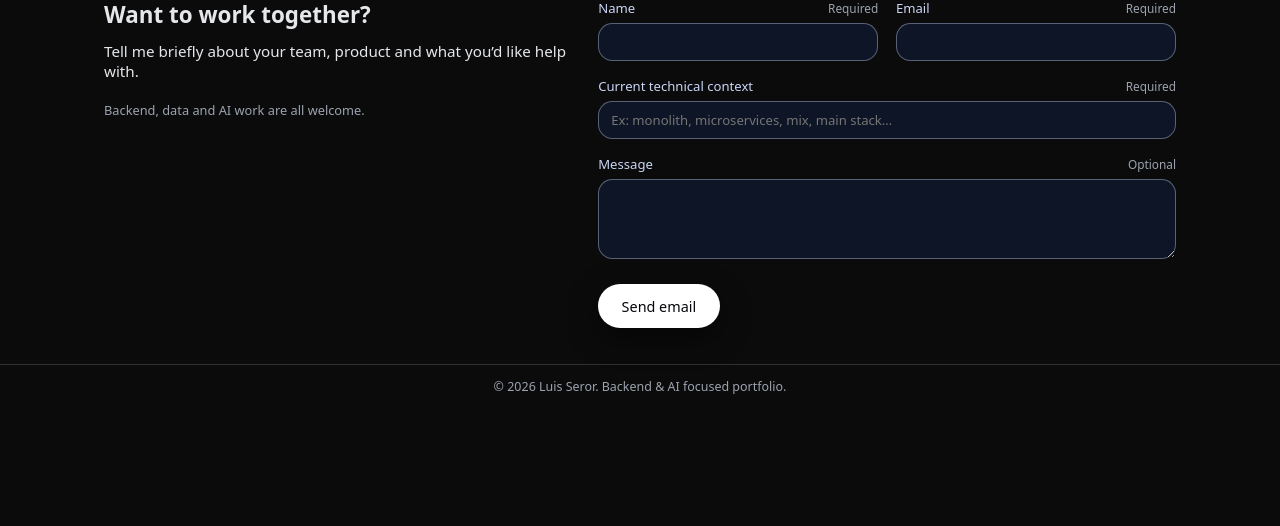
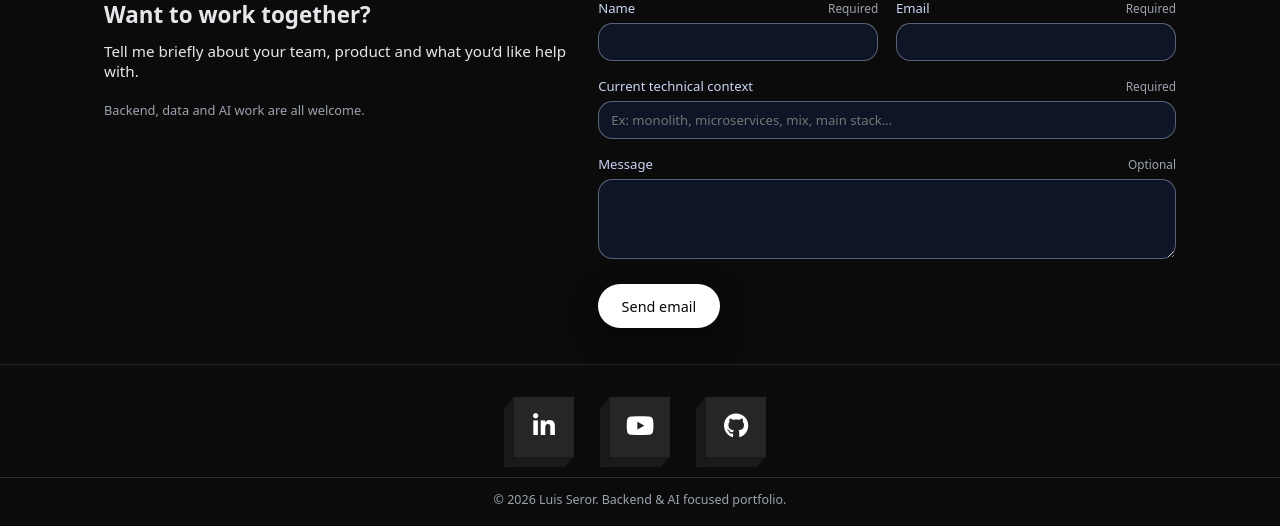
Before and after one commit to LuisOctavioGSeror/portifolio, a Flask app: page /about in a window 1280 px wide. Shown: the part 866-1392 px from the top of the page. Before the commit the page ends 1260 px from the top, so only its background shows below. Run offline with Flask 3, Linux system fonts and the light colour scheme.

Commit message:
adding footer icons

```diff
--- a/app/__init__.py
+++ b/app/__init__.py
@@ -2,6 +2,13 @@ from flask import Flask, g, request
 from whitenoise import WhiteNoise
 from .routes import register_routes
 from .i18n import SUPPORTED_LANGS, detect_locale, get_locale, translate
+
+# Footer isometric icons — replace "#" with your profile URLs when ready
+SOCIAL_URLS = {
+    "linkedin": "#",
+    "youtube": "#",
+    "github": "https://github.com/LuisOctavioGSeror",
+}
 
 
 def create_app():
@@ -32,6 +39,9 @@ def create_app():
             "_": translate,
             "current_lang": get_locale(),
             "supported_langs": SUPPORTED_LANGS,
+            "social_linkedin": SOCIAL_URLS["linkedin"],
+            "social_youtube": SOCIAL_URLS["youtube"],
+            "social_github": SOCIAL_URLS["github"],
         }
 
     return app
--- a/app/i18n.py
+++ b/app/i18n.py
@@ -18,6 +18,7 @@ TRANSLATIONS: Dict[str, Dict[str, str]] = {
         "footer.title": "Want to work together?",
         "footer.text": "Tell me briefly about your team, product and what you’d like help with.",
         "footer.meta": "Backend, data and AI work are all welcome.",
+        "footer.social_aria": "Social profiles",
         "form.name": "Name",
         "form.email": "Email",
         "form.context": "Current technical context",
@@ -174,6 +175,7 @@ TRANSLATIONS: Dict[str, Dict[str, str]] = {
         "footer.title": "Vamos trabalhar juntos?",
         "footer.text": "Conte rapidamente sobre seu time, produto e no que você precisa de ajuda.",
         "footer.meta": "Trabalho com backend, dados e IA.",
+        "footer.social_aria": "Perfis em redes sociais",
         "form.name": "Nome",
         "form.email": "E-mail",
         "form.context": "Contexto técnico atual",
@@ -330,6 +332,7 @@ TRANSLATIONS: Dict[str, Dict[str, str]] = {
         "footer.title": "Lass uns zusammenarbeiten.",
         "footer.text": "Erzähl mir kurz von deinem Team, Produkt und wobei du Unterstützung brauchst.",
         "footer.meta": "Backend-, Daten- und KI-Arbeit sind willkommen.",
+        "footer.social_aria": "Social-Media-Profile",
         "form.name": "Name",
         "form.email": "E-Mail",
         "form.context": "Aktueller technischer Kontext",
--- /dev/null
+++ b/app/static/css/footericons.css
@@ -0,0 +1,127 @@
+/* Isometric social icons — scoped to footer only (do not reset global body) */
+
+.footer-isometric-wrap {
+  display: flex;
+  justify-content: center;
+  align-items: center;
+  padding: 2rem 1.5rem 1.25rem;
+  border-top: 1px solid rgba(148, 163, 184, 0.18);
+}
+
+.footer-isometric-icons {
+  position: relative;
+  display: flex;
+  flex-wrap: wrap;
+  justify-content: center;
+  gap: 0;
+  transform-style: preserve-3d;
+  list-style: none;
+  margin: 0;
+  padding: 0;
+}
+
+.footer-isometric-icons li {
+  position: relative;
+  list-style: none;
+  width: 60px;
+  height: 60px;
+  margin: 0 18px;
+}
+
+.footer-isometric-icons li a {
+  position: relative;
+  display: block;
+  width: 100%;
+  height: 100%;
+  color: inherit;
+}
+
+.footer-isometric-icons li::before {
+  content: "";
+  position: absolute;
+  bottom: -10px;
+  left: 0;
+  width: 100%;
+  height: 10px;
+  background: #1a1a1a;
+  transform-origin: top;
+  transform: skewX(-41deg);
+}
+
+.footer-isometric-icons li::after {
+  content: "";
+  position: absolute;
+  top: 0;
+  left: -10px;
+  width: 10px;
+  height: 100%;
+  background: #1a1a1a;
+  transform-origin: right;
+  transform: skewY(-49deg);
+}
+
+.footer-isometric-icons li span {
+  position: absolute;
+  top: 0;
+  left: 0;
+  width: 100%;
+  height: 100%;
+  display: flex;
+  justify-content: center;
+  align-items: center;
+  background: #262626;
+  color: rgba(255, 255, 255, 0.2);
+  font-size: 25px;
+}
+
+.footer-isometric-icons li span:last-child {
+  z-index: 1000;
+  color: #fff;
+}
+
+.footer-isometric-icons li:hover span {
+  transition: 0.5s;
+}
+
+.footer-isometric-icons li:hover span:nth-child(5) {
+  transform: translate(40px, -40px);
+  opacity: 1;
+}
+
+.footer-isometric-icons li:hover span:nth-child(4) {
+  transform: translate(30px, -30px);
+  opacity: 0.8;
+}
+
+.footer-isometric-icons li:hover span:nth-child(3) {
+  transform: translate(20px, -20px);
+  opacity: 0.6;
+}
+
+.footer-isometric-icons li:hover span:nth-child(2) {
+  transform: translate(10px, -10px);
+  opacity: 0.4;
+}
+
+.footer-isometric-icons li:hover span:nth-child(1) {
+  transform: translate(0px, 0px);
+  opacity: 0.2;
+}
+
+.footer-isometric-icons li:nth-child(1):hover span {
+  background: #0077b5;
+}
+
+.footer-isometric-icons li:nth-child(2):hover span {
+  background: #ff0000;
+}
+
+.footer-isometric-icons li:nth-child(3):hover span {
+  background: #ffde21;
+}
+
+@media (max-width: 480px) {
+  .footer-isometric-icons li {
+    margin: 0 12px;
+  }
+}
--- a/app/templates/base.html
+++ b/app/templates/base.html
@@ -24,6 +24,13 @@
     <link rel="icon" type="image/svg+xml" href="{{ url_for('static', filename='img/favicon.svg') }}" />
     <link rel="stylesheet" href="{{ url_for('static', filename='css/main.css') }}" />
     <link rel="stylesheet" href="{{ url_for('static', filename='css/hero.css') }}" />
+    <link rel="stylesheet" href="{{ url_for('static', filename='css/footericons.css') }}" />
+    <link
+      rel="stylesheet"
+      href="https://cdnjs.cloudflare.com/ajax/libs/font-awesome/6.5.1/css/all.min.css"
+      crossorigin="anonymous"
+      referrerpolicy="no-referrer"
+    />
   </head>
   <body>
     <header class="site-header">
@@ -164,6 +171,7 @@
           </div>
         </form>
       </div>
+      {% include "footer.html" %}
       <div class="footer-bottom">
         ©
         <script>
--- /dev/null
+++ b/app/templates/footer.html
@@ -0,0 +1,48 @@
+{# Isometric social icons — included from base.html inside site-footer #}
+<div class="footer-isometric-wrap">
+  <ul
+    class="footer-isometric-icons"
+    role="list"
+    aria-label="{{ _('footer.social_aria') }}"
+  >
+    <li>
+      <a
+        href="{{ social_linkedin }}"
+        {% if social_linkedin != "#" %}target="_blank" rel="noopener noreferrer"{% endif %}
+        aria-label="LinkedIn"
+      >
+        <span></span>
+        <span></span>
+        <span></span>
+        <span></span>
+        <span><i class="fa-brands fa-linkedin-in" aria-hidden="true"></i></span>
+      </a>
+    </li>
+    <li>
+      <a
+        href="{{ social_youtube }}"
+        {% if social_youtube != "#" %}target="_blank" rel="noopener noreferrer"{% endif %}
+        aria-label="YouTube"
+      >
+        <span></span>
+        <span></span>
+        <span></span>
+        <span></span>
+        <span><i class="fa-brands fa-youtube" aria-hidden="true"></i></span>
+      </a>
+    </li>
+    <li>
+      <a
+        href="{{ social_github }}"
+        {% if social_github != "#" %}target="_blank" rel="noopener noreferrer"{% endif %}
+        aria-label="GitHub"
+      >
+        <span></span>
+        <span></span>
+        <span></span>
+        <span></span>
+        <span><i class="fa-brands fa-github" aria-hidden="true"></i></span>
+      </a>
+    </li>
+  </ul>
+</div>
```
